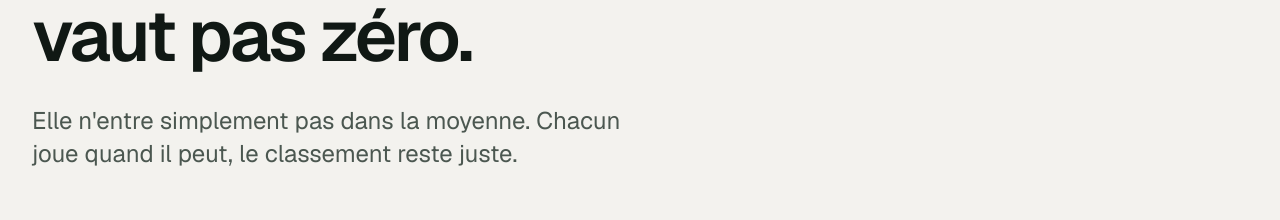
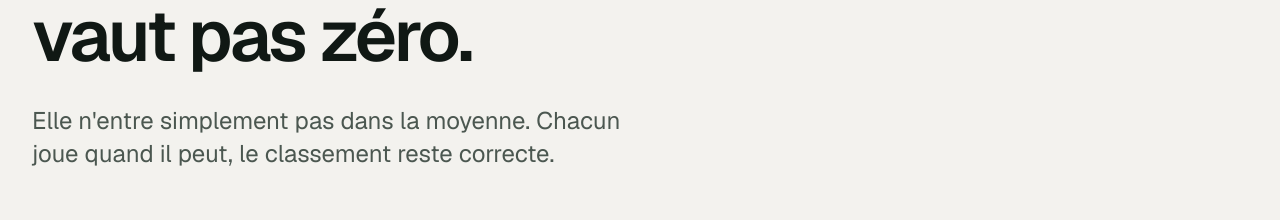
Before and after one commit to artibowzz-ui/eagle-touch, a Next.js app: page / in a window 1280 px wide. Shown: the part 3532-3752 px from the top of the page. Built offline with nearby package versions, Linux system fonts and the light colour scheme; no server answers.

Commit message:
Update Statement.tsx

```diff
--- a/components/Statement.tsx
+++ b/components/Statement.tsx
@@ -5,7 +5,7 @@ export function Statement() {
         Une manche manquée ne vaut pas zéro.
       </p>
       <p className="mt-6 max-w-[38ch] text-lg text-ink-2 md:mt-8 md:text-2xl md:leading-snug">
-        Elle n&apos;entre simplement pas dans la moyenne. Chacun joue quand il peut, le classement reste juste.
+        Elle n&apos;entre simplement pas dans la moyenne. Chacun joue quand il peut, le classement reste correcte.
       </p>
     </section>
   );
```
